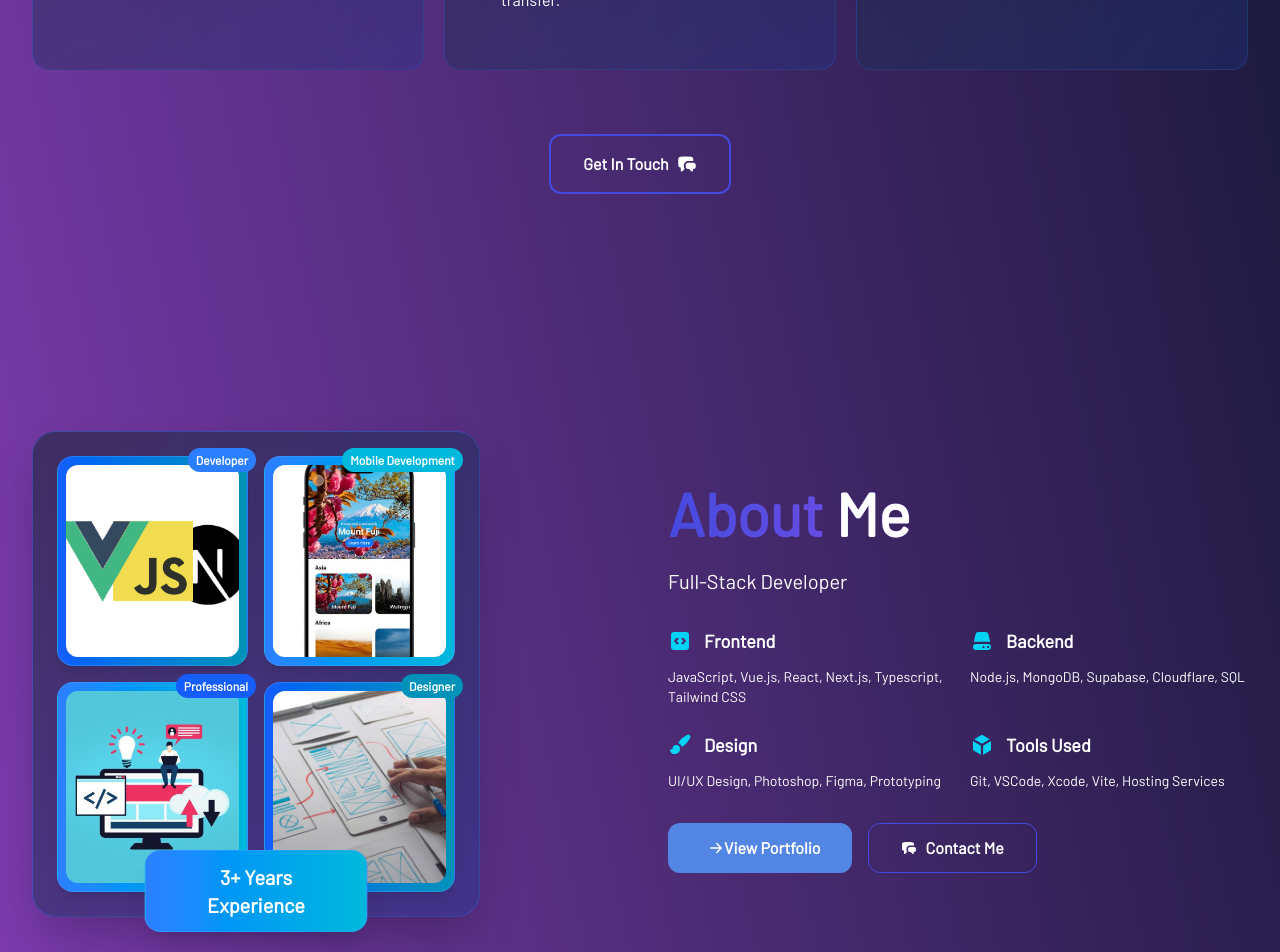
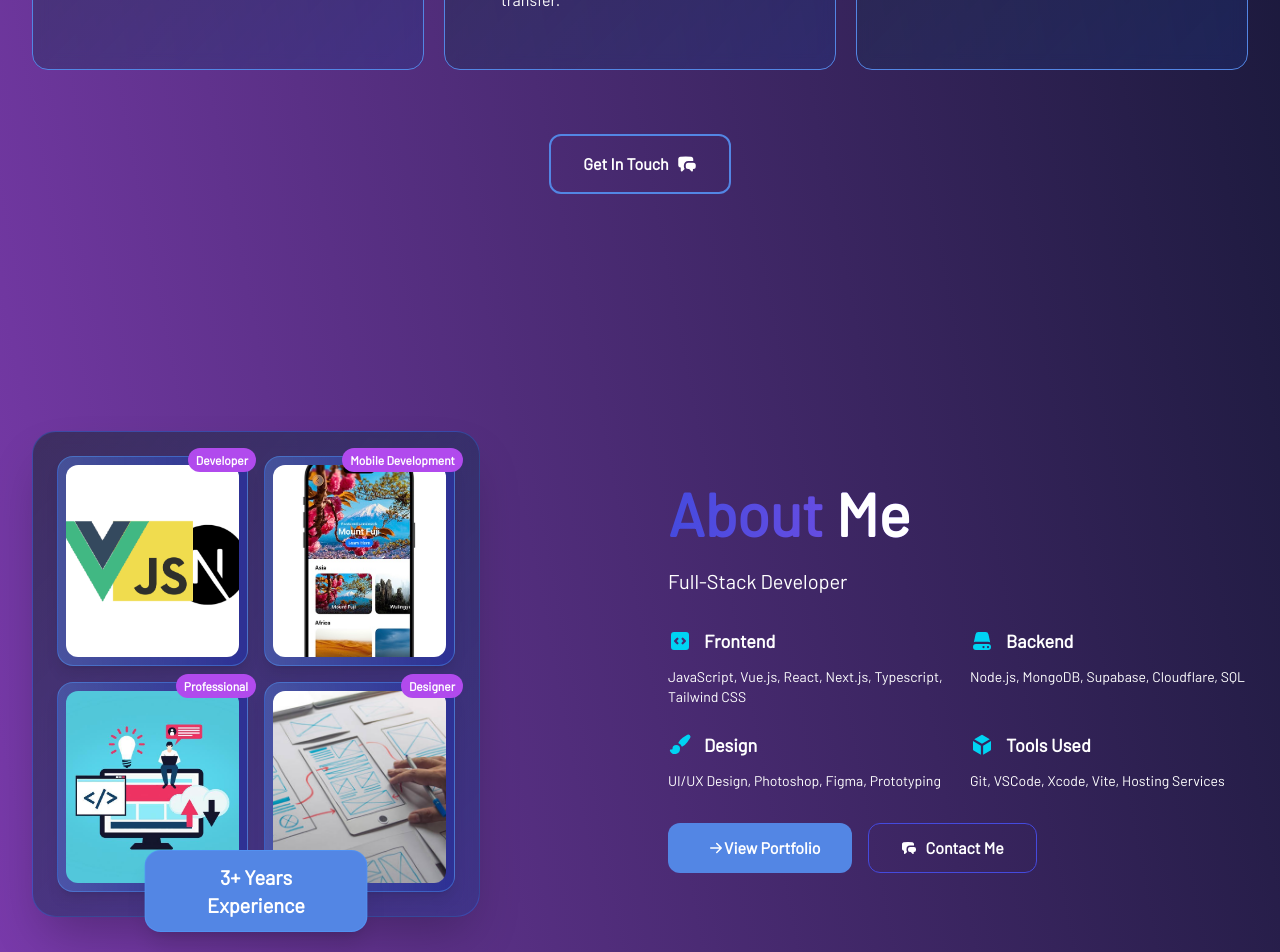
Before and after one commit to ttPuck/Portfolio, a Vue app: page / in a window 1280 px wide. Shown: the part 1520-2472 px from the top of the page. Built offline with nearby package versions, Linux system fonts and the light colour scheme.

Commit message:
Experimental 2
update(app): updated Projects page to include nvSIL, updated AboutMe, Projects, and Services to reflect new css changes

```diff
--- a/src/components/AboutMe.vue
+++ b/src/components/AboutMe.vue
@@ -42,7 +42,7 @@
                 </div>
               </div>
               <div
-                class="absolute -bottom-4 left-1/2 transform -translate-x-1/2 z-20 bg-linear-to-r from-blue-500 to-cyan-500 rounded-2xl px-6 py-3 border border-blue-400/40 shadow-xl"
+                class="absolute -bottom-4 left-1/2 transform -translate-x-1/2 z-20 bg-[#5386e4] rounded-2xl px-6 py-3 border border-blue-400/40 shadow-xl"
                 data-aos="fade up"
                 data-aos-delay="600"
               >
@@ -151,10 +151,10 @@ const aboutImage = [
     id: 1,
     src: about1,
     alt: "Pro",
-    gradient: `bg-linear-to-r from-blue-600 to-cyan-600
+    gradient: `bg-linear-to-r from-[#5386e4]/40 to-[#2e3194]
          border-blue-400/40`,
     badge: "Developer",
-    badgeColor: "bg-blue-500",
+    badgeColor: "bg-[#b14aed]",
     animation: "fade-right",
     delay: 200,
   },
@@ -162,10 +162,10 @@ const aboutImage = [
     id: 2,
     src: about2,
     alt: "",
-    gradient: `bg-linear-to-r from-blue-500 to-cyan-500
+    gradient: `bg-linear-to-r from-[#5386e4]/40 to-[#2e3194]
          border-blue-400/40`,
     badge: "Mobile Development",
-    badgeColor: "bg-cyan-500",
+    badgeColor: "bg-[#b14aed]",
     animation: "fade-left",
     delay: 200,
   },
@@ -173,10 +173,10 @@ const aboutImage = [
     id: 3,
     src: about3,
     alt: "Pro",
-    gradient: `bg-linear-to-r from-blue-500 to-cyan-500
+    gradient: `bg-linear-to-r from-[#5386e4]/40 to-[#2e3194]
          border-blue-400/40`,
     badge: "Professional",
-    badgeColor: "bg-blue-600",
+    badgeColor: "bg-[#b14aed]",
     animation: "fade-right",
     delay: 400,
   },
@@ -184,10 +184,10 @@ const aboutImage = [
     id: 4,
     src: about4,
     alt: "Design",
-    gradient: `bg-linear-to-r from-blue-600 to-cyan-600
+    gradient: `bg-linear-to-r from-[#5386e4]/40 to-[#2e3194]
          border-blue-400/40`,
     badge: "Designer",
-    badgeColor: "bg-cyan-600",
+    badgeColor: "bg-[#b14aed]",
     animation: "fade-left",
     delay: 400,
   },
--- a/src/components/Projects.vue
+++ b/src/components/Projects.vue
@@ -222,5 +222,28 @@ const projects = ref([
       },
     ],
   },
+    {
+    id: 1,
+    title: "nvSIL",
+    desc: `A faithful replica of nvALT (a successor to Notational Velocity) for Apple Silicon. Built in Swift using StoryBoard UI.`,
+    image: "../public/project4.png",
+    category: "Frontend",
+    bordColor: "border-blue-500/30",
+    badgeColor: "bg-blue-500",
+    technolg: [
+      {
+        name: "Swift",
+        class: "bg-blue-500/20 border-blue-400/30 text-blue-200",
+      },
+    ],
+    links: [
+      {
+        name: "Github Repo & Packaged App",
+        url: "https://github.com/ptwees/nvSIL",
+        icon: ArrowDownTrayIcon,
+        class: "text-white hover:text-blue-300",
+      },
+    ],
+  },
 ]);
 </script>
--- a/src/components/Services.vue
+++ b/src/components/Services.vue
@@ -24,7 +24,7 @@
           :key="service.id"
           :data-aos="'fade-up'"
           :data-aos-delay="index * 100 + 200"
-          class="group relative p-14 rounded-2xl bg-linear-to-br from-gray-800/50 to-blue-900/30 backdrop-blur-sm border border-blue-500/20 hover:border-blue-400/40 transition-all duration-500 hover:transform hover:-translate-y-2"
+          class="group relative p-14 rounded-2xl bg-linear-to-br from-gray-800/50 to-blue-900/30 backdrop-blur-sm border border-[#5386e4] hover:border-[#a73ee4] transition-all duration-500 hover:transform hover:-translate-y-2"
         >
           <div
             class="absolute inset-0 bg-linear-to-r from-blue-500/5 to-cyan-500/5 rounded-2xl opacity-0 duration-500 group-hover:opacity-100 transition-opacity"
@@ -35,7 +35,7 @@
             >
               <component
                 :is="service.icon"
-                class="w-8 h-8 text-blue-400"
+                class="w-8 h-8 text-[#5386e4]"
               ></component>
             </div>
           </div>
@@ -62,7 +62,7 @@
         <div class="inline-flex flex-col sm:flex-row gap-4 items-center">
           <button
            @click="scrollToContact"
-            class="px-8 py-4 rounded-xl border-2 border-[#454ade] text-white font-semibold hover:bg-[#0b132b]/50 transition-all duration-300 flex items-center"
+            class="px-8 py-4 rounded-xl border-2 border-[#5386e4] text-white font-semibold hover:bg-[#0b132b]/50 transition-all duration-300 flex items-center"
           >
             Get In Touch
             <ChatBubbleLeftRightIcon class="w-5 h-5 ml-2" />
```
Also changed, not shown: public/project4.png.
